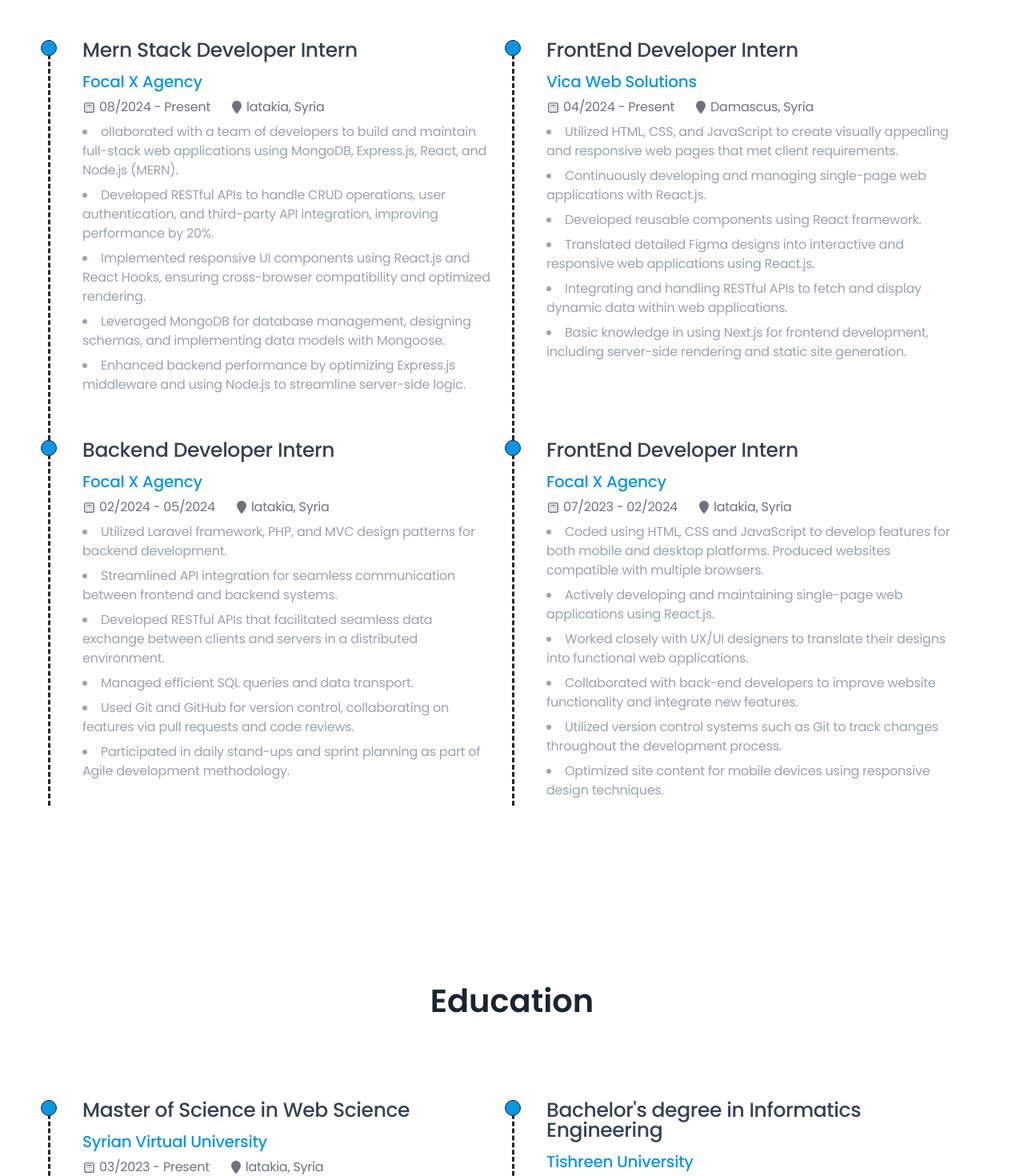
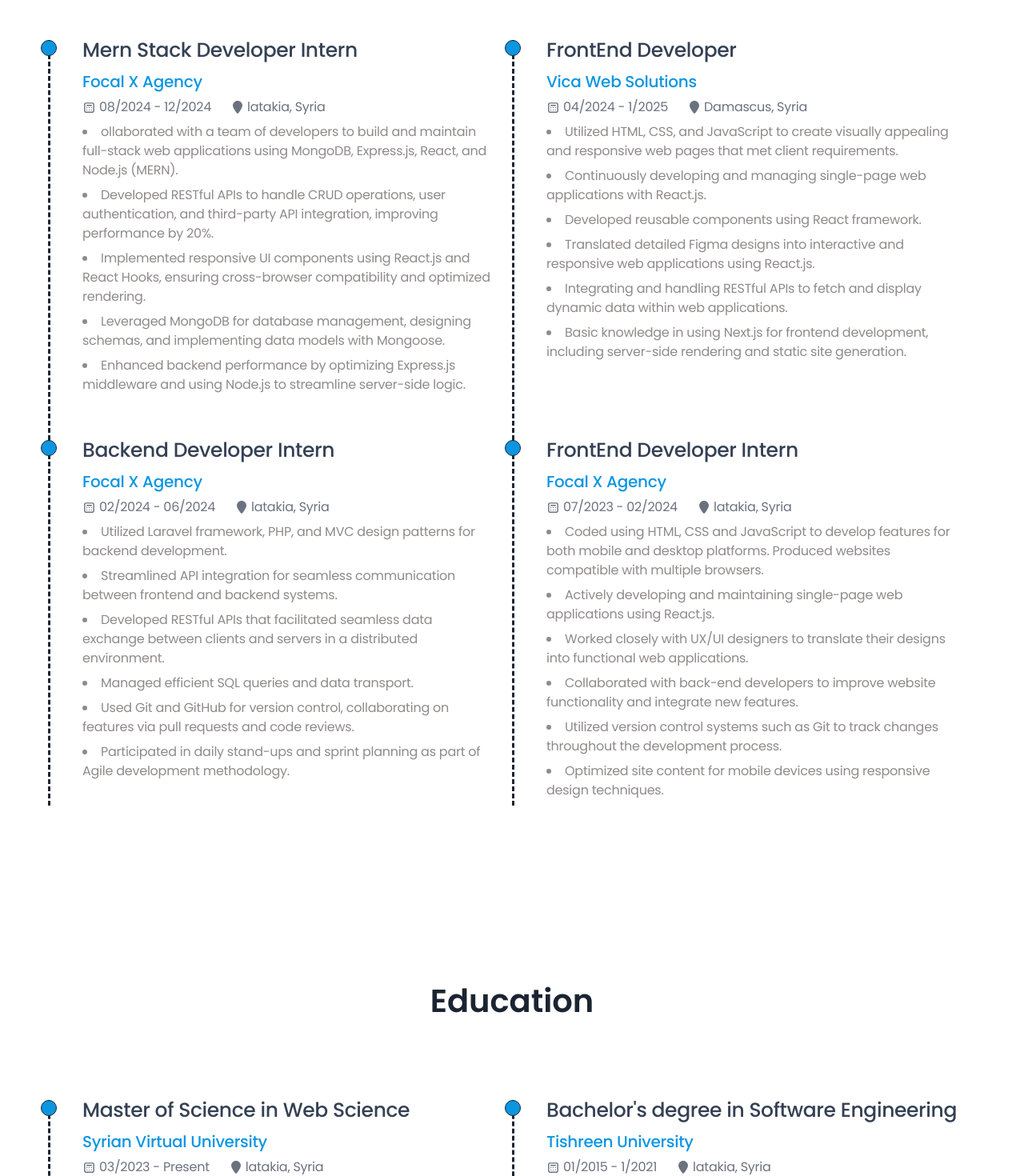
Before and after one commit to Engabdullahaljamal/my-portfolio-, a React (Vite) app: page / in a window 1280 px wide. Shown: the part 1820-3290 px from the top of the page at 80% size. Built offline with nearby package versions, Linux system fonts and the light colour scheme; a web font is replaced by a local one.

Commit message:
new update

```diff
--- a/src/component/Education/Education.jsx
+++ b/src/component/Education/Education.jsx
@@ -19,10 +19,10 @@
 
         },
         {
-            title: "Bachelor's degree in Informatics Engineering ",
+            title: "Bachelor's degree in Software Engineering",
             company: 'Tishreen University',
             company_href: 'https://tishreen.edu.sy/en/Faculty/Index/51/Faculty-of-Informatics-Engineering#:~:text=The%20Faculty%20of%20Informatics%20Engineering,pioneer%20in%20the%20field%20of',
-            date: '01/2015 - 11/2020',
+            date: '01/2015 - 1/2021',
             location: 'latakia, Syria',
             desc: [
                 "Holds the U.S. equivalent of a Bachelor's Degree in Information Systems from Educational Credential Evaluators (ECE).",
@@ -42,7 +42,7 @@
 
             <div className='experience_card_container'>
                 {
-                    education.map((e,i) => {
+                    education.map((e, i) => {
                         return <ExperienceCard theme={theme} experience={e} education='education' key={i} />
                     })
                 }
--- a/src/component/Experience/Experience.jsx
+++ b/src/component/Experience/Experience.jsx
@@ -6,8 +6,8 @@
         {
             title: 'Mern Stack Developer Intern',
             company: 'Focal X Agency',
-            company_href:'https://www.focal-x.com/',
-            date: '08/2024 - Present',
+            company_href: 'https://www.focal-x.com/',
+            date: '08/2024 - 12/2024',
             location: 'latakia, Syria',
             desc: [
                 'ollaborated with a team of developers to build and maintain full-stack web applications using MongoDB, Express.js, React, and Node.js (MERN).',
@@ -20,10 +20,10 @@
 
         },
         {
-            title: 'FrontEnd Developer Intern',
+            title: 'FrontEnd Developer',
             company: 'Vica Web Solutions',
-            company_href:'https://vica.website/',
-            date: '04/2024 - Present',
+            company_href: 'https://vica.website/',
+            date: '04/2024 - 1/2025',
             location: 'Damascus, Syria',
             desc: [
                 'Utilized HTML, CSS, and JavaScript to create visually appealing and responsive web pages that met client requirements.',
@@ -38,8 +38,8 @@
         {
             title: 'Backend Developer Intern',
             company: 'Focal X Agency',
-            company_href:'https://www.focal-x.com/',
-            date: '02/2024 - 05/2024',
+            company_href: 'https://www.focal-x.com/',
+            date: '02/2024 - 06/2024',
             location: 'latakia, Syria',
             desc: [
                 ' Utilized Laravel framework, PHP, and MVC design patterns for backend development.',
@@ -55,7 +55,7 @@
         {
             title: 'FrontEnd Developer Intern',
             company: 'Focal X Agency',
-            company_href:'https://www.focal-x.com/',
+            company_href: 'https://www.focal-x.com/',
             date: '07/2023 - 02/2024',
             location: 'latakia, Syria',
             desc: [
@@ -78,8 +78,8 @@
 
             <div className='experience_card_container'>
                 {
-                    experience.map((e,i) => {
-                        return <ExperienceCard theme={theme} experience={e} key={i}/>
+                    experience.map((e, i) => {
+                        return <ExperienceCard theme={theme} experience={e} key={i} />
                     })
                 }
             </div>
--- a/src/component/ExperienceCard/ExperienceCard.css
+++ b/src/component/ExperienceCard/ExperienceCard.css
@@ -14,6 +14,7 @@
     border-left: 3px dashed white;
 
 }
+
 
 .experience_card.dark h3 {
     color: white;
@@ -71,11 +72,12 @@
     line-height: 24px;
     letter-spacing: -0.015em;
     text-align: left;
+    color: rgb(144, 138, 138);
+    padding-bottom: 7px;
+}
+
+.experience_card.dark li {
     color: #98A2B3;
-    padding-bottom: 7px;
-
-
-
 }
 
 .experience_card span {
--- a/src/component/Projects/Projects.css
+++ b/src/component/Projects/Projects.css
@@ -51,9 +51,12 @@
 }
 
 .projects.dark h5,
-.projects.dark h2,
+.projects.dark h2 {
+    color: white;
+}
+
 .projects.dark .project_desc {
-    color: white;
+    color: #98A2B3;
 }
 
 @media screen and (max-width:800px) {
```
Also changed, not shown: 1 other file (tests, documents, lock files or other folders).
